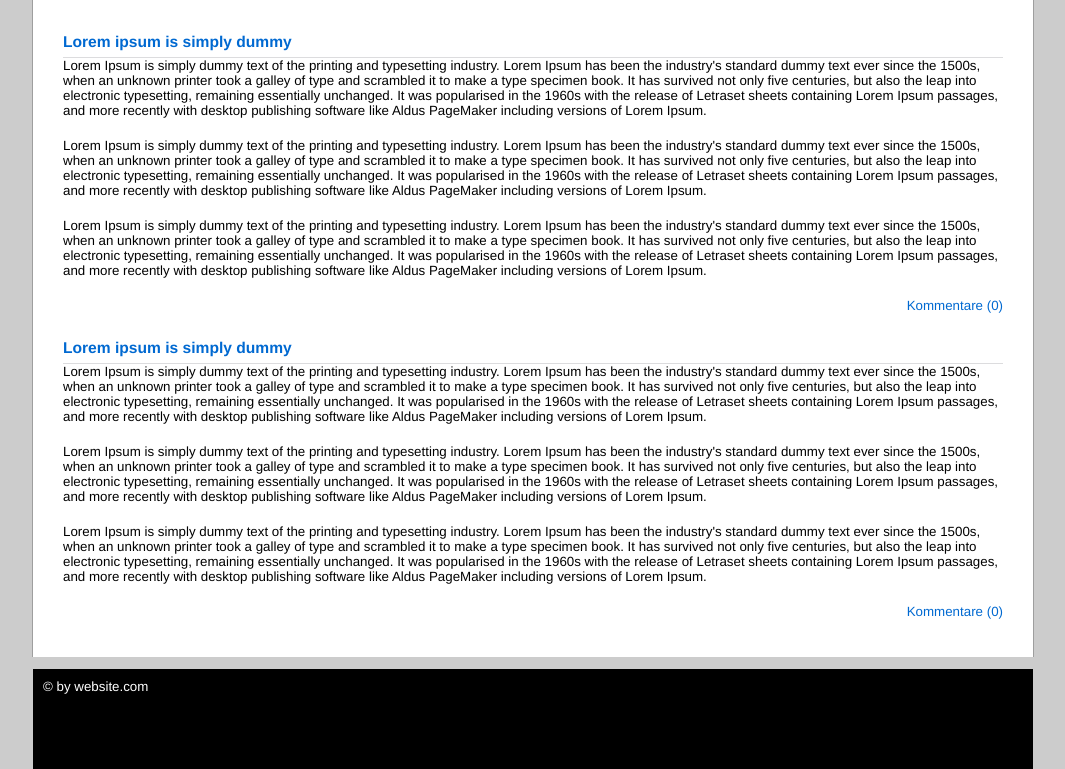
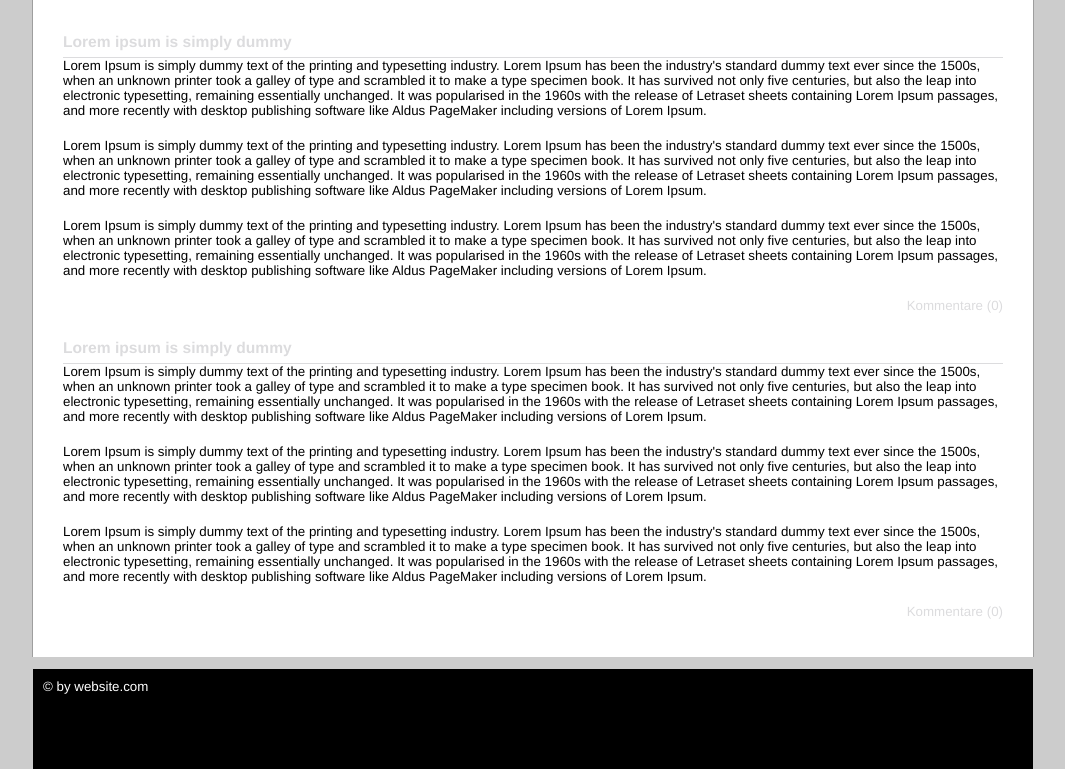
Before and after one commit to koos/git-advanced, a plain HTML site: page index.html in a window 1280 px wide. Shown: the part 143-912 px from the top of the page, without its empty margins (107-1172 px from the left). Drawn offline with Linux system fonts and the light colour scheme.

Commit message:
color changed

```diff
--- a/css/layout.css
+++ b/css/layout.css
@@ -15,7 +15,7 @@ body {
 
 a {
 	text-decoration: none;
-	color: #0069D1;
+	color: #DCDCDE;
 }
 
 a:hover {
```
